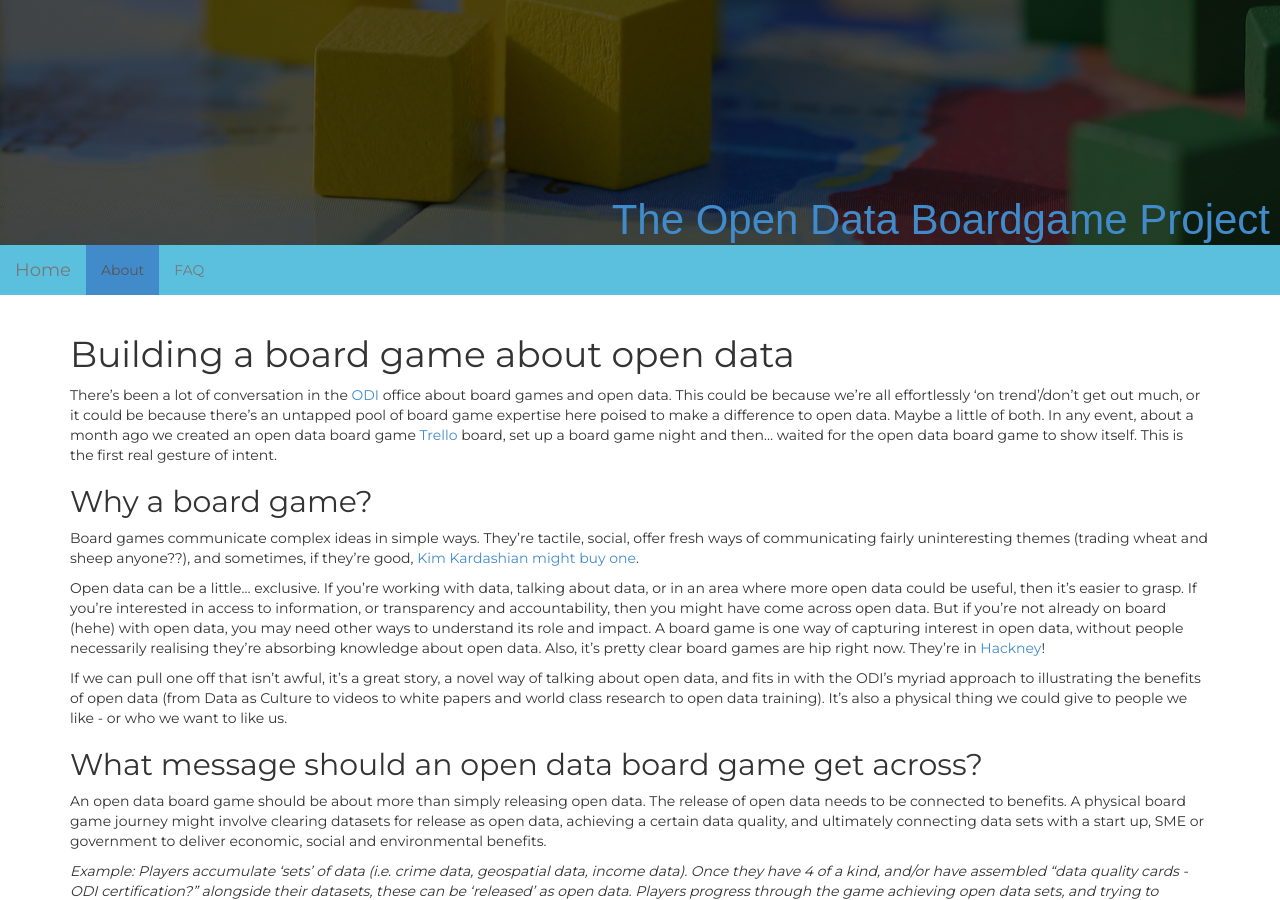
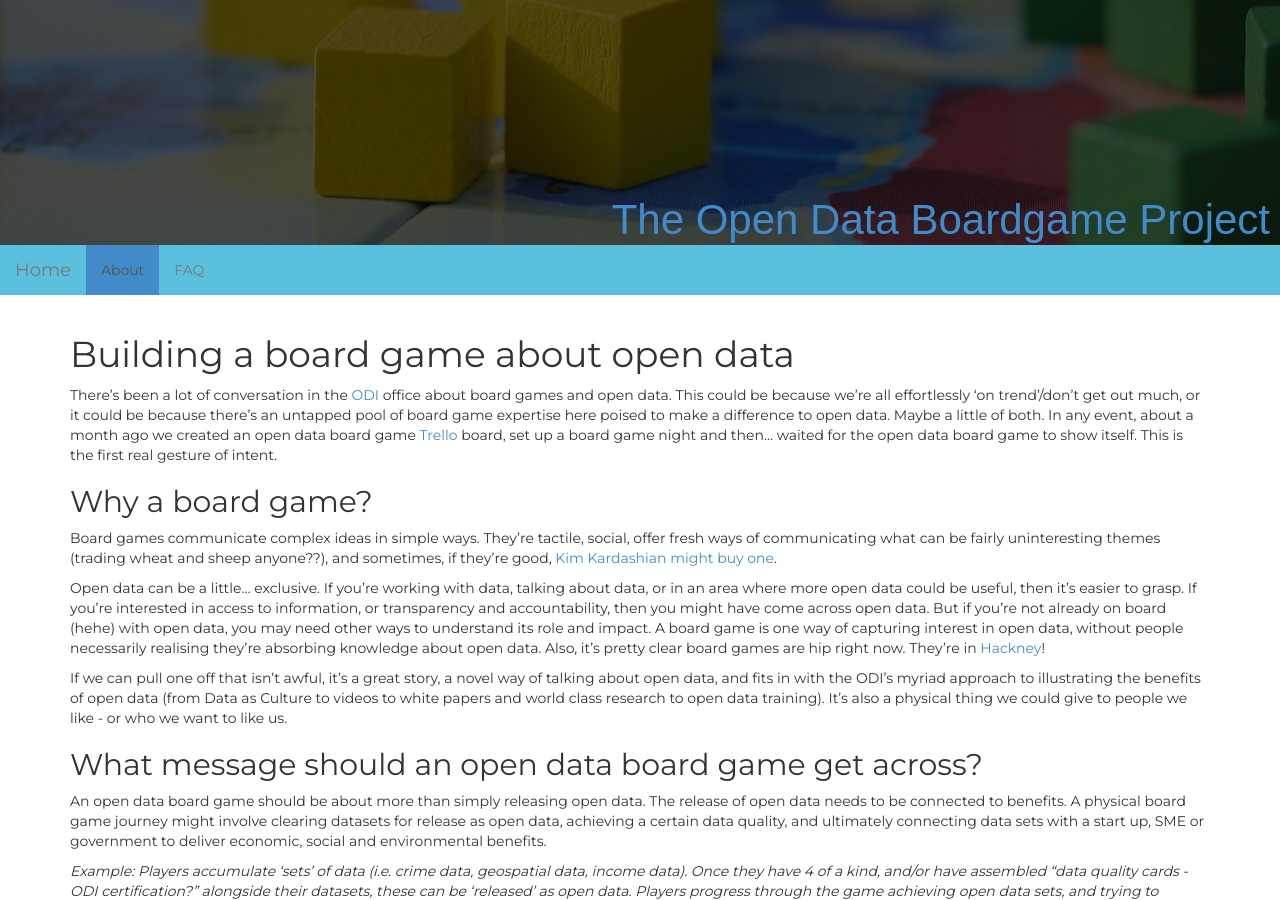
Before and after one commit to opendataboardgame/opendataboardgame.github.io, a Jekyll site: the page built from about.md, in a window 1280 px wide and 900 px high. Built offline with Jekyll 4.4.1, drawn with Linux system fonts in a browser that asks for light colours; nearby versions of some CDN libraries; some web fonts are replaced.

Commit message:
text edits

```diff
--- a/about.md
+++ b/about.md
@@ -8,7 +8,7 @@ There’s been a lot of conversation in the [ODI](http://theodi.org) office abou
 
 ##Why a board game?
 
-Board games communicate complex ideas in simple ways. They’re tactile, social, offer fresh ways of communicating fairly uninteresting themes (trading wheat and sheep anyone??), and sometimes, if they’re good, [Kim Kardashian might buy one](http://www.dailymail.co.uk/tvshowbiz/article-2660807/Kim-Kardashian-buys-Kanye-West-20-custom-Monopoly-board-game-birthday.html).
+Board games communicate complex ideas in simple ways. They’re tactile, social, offer fresh ways of communicating what can be fairly uninteresting themes (trading wheat and sheep anyone??), and sometimes, if they’re good, [Kim Kardashian might buy one](http://www.dailymail.co.uk/tvshowbiz/article-2660807/Kim-Kardashian-buys-Kanye-West-20-custom-Monopoly-board-game-birthday.html).
 
 Open data can be a little... exclusive. If you’re working with data, talking about data, or in an area where more open data could be useful, then it’s easier to grasp. If you’re interested in access to information, or transparency and accountability, then you might have come across open data. But if you’re not already on board (hehe) with open data, you may need other ways to understand its role and impact. A board game is one way of capturing interest in open data, without people necessarily realising they’re absorbing knowledge about open data. Also, it’s pretty clear board games are hip right now. They’re in [Hackney](http://www.draughtslondon.com/)!
 
```
